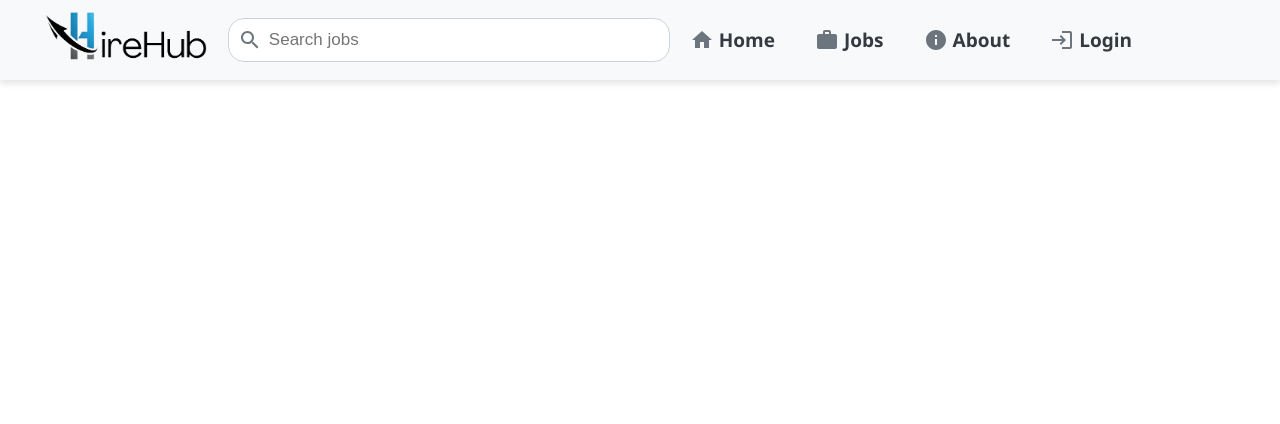
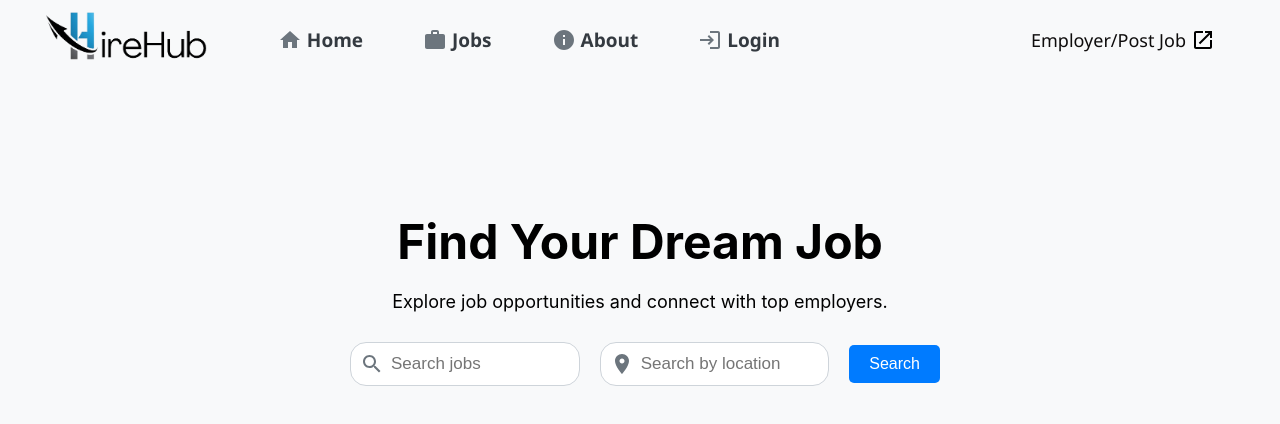
Before and after one commit to Yashgabani845/hiring-portal, a React (Create React App) app in the folder hiring-portal/: page / in a window 1280 px wide. Shown: the top 424 px of the page. Built offline with nearby package versions, Linux system fonts and the light colour scheme.

Commit message:
navbar changes added

```diff
--- a/hiring-portal/src/App.js
+++ b/hiring-portal/src/App.js
@@ -1,10 +1,11 @@
 import logo from './logo.svg';
 import './App.css';
 import Homepage from './Components/Homepage';
+import HeroSection from './Components/HeroSection';
 
 function App() {
   return (
-   <Homepage/>
+   <><Homepage /><HeroSection /></>
   );
 }
 
--- /dev/null
+++ b/hiring-portal/src/CSS/herosection.css
@@ -0,0 +1,84 @@
+.hero-section {
+    position: relative;
+    color: #000000;
+    text-align: center;
+    padding: 100px 20px;
+    background-color: #f8f9fa;
+  }
+
+  .hero-background img {
+    position: absolute;
+    top: 0;
+    left: 0;
+    width: 100%;
+    height: 100%;
+    object-fit: cover;
+    z-index: -1;
+  }
+
+  .hero-content {
+    max-width: 600px;
+    margin: auto;
+    position: relative;
+    z-index: 1;
+  }
+
+  .hero-content h1 {
+    font-size: 48px;
+    margin-bottom: 20px;
+  }
+
+  .hero-content p {
+    font-size: 18px;
+    margin-bottom: 30px;
+  }
+
+  .search-bar {
+    margin-top: 30px;
+    display: flex;
+    justify-content: center;
+    align-items: center;
+    position: relative;
+  }
+
+  .searchdiv {
+    display: flex;
+    align-items: center;
+    position: relative;
+    width: 300px; /* Adjust width as needed */
+    margin: 0 10px; /* Add margin for spacing between search inputs */
+  }
+
+  .search {
+    height: 40px;
+    width: 100%;
+    border-radius: 16px;
+    padding-left: 40px; /* Increase padding to make space for the icon */
+    font-size: 17px;
+    outline: none;
+    border: 1px solid #ced4da;
+    transition: all 0.3s ease;
+  }
+
+  .search:focus {
+    border-color: #80bdff;
+    box-shadow: 0 0 8px rgba(128, 189, 255, 0.5);
+  }
+
+  .search-icon,
+  .location-icon {
+    position: absolute;
+    left: 10px;
+    color: #6c757d;
+  }
+
+  .search-button {
+    padding: 10px 20px;
+    font-size: 16px;
+    background-color: #007bff;
+    color: #ffffff;
+    border: none;
+    border-radius: 5px;
+    cursor: pointer;
+    margin-left: 10px;
+  }
--- a/hiring-portal/src/CSS/navbar.css
+++ b/hiring-portal/src/CSS/navbar.css
@@ -23,42 +23,13 @@
     padding-bottom: 10px;
   }
 
-  .searchdiv {
-    display: flex;
-    align-items: center;
-    margin-left: auto;
-    margin-right: auto;
-    position: relative;
-    width: 37%;
-  }
 
-  .search {
-    height: 40px;
-    width: 100%;
-    border-radius: 16px;
-    padding-left: 40px;
-    font-size: 17px;
-    outline: none;
-    border: 1px solid #ced4da;
-    transition: all 0.3s ease;
-  }
-
-  .search:focus {
-    border-color: #80bdff;
-    box-shadow: 0 0 8px rgba(128, 189, 255, 0.5);
-  }
-
-  .search-icon {
-    position: absolute;
-    left: 10px;
-    color: #6c757d;
-  }
 
   .icons {
     display: flex;
     flex-direction: row;
     align-items: center;
-    margin-left: auto;
+    margin-left: 20px;
     margin-right: 10%;
   }
 
@@ -66,8 +37,8 @@
     display: flex;
     flex-direction: row;
     align-items: center;
-    margin-left: 20px;
-    margin-right: 20px;
+    margin-left: 30px;
+    margin-right: 30px;
     font-size: 19px;
     font-weight: 600;
     font-family: 'Segoe UI', Tahoma, Geneva, Verdana, sans-serif;
@@ -93,3 +64,33 @@
     display: inline;
     margin-left: 5px;
   }
+  .posting {
+    display: flex;
+    align-items: center;
+    margin-left: auto;
+    margin-right: 40px;
+    padding: 10px 20px;
+    font-size: 18px;
+    font-weight: 400;
+    font-family: 'Segoe UI', Tahoma, Geneva, Verdana, sans-serif;
+    color: #0e0c0c;
+    border-radius: 5px;
+    cursor: pointer;
+    transition: all 0.3s ease;
+  }
+  .posting span{
+    margin-right: 5px;
+  }
+
+  .posting-icon {
+    margin-right: 5px;
+    color: #000000;
+    transition: color 0.3s ease;
+  }
+
+
+  .posting:hover svg {
+    color: #007bff;
+    margin-left: 5px;
+
+  }
--- /dev/null
+++ b/hiring-portal/src/Components/HeroSection.jsx
@@ -0,0 +1,41 @@
+import React from "react";
+import "../CSS/herosection.css";
+import SearchIcon from "@mui/icons-material/Search";
+import LocationOnIcon from "@mui/icons-material/LocationOn";
+
+const HeroSection = () => {
+  return (
+    <div className="hero-section">
+      <div className="hero-content">
+        <h1>Find Your Dream Job</h1>
+        <p>Explore job opportunities and connect with top employers.</p>
+
+        <div className="search-bar">
+          <div className="searchdiv">
+            <SearchIcon className="search-icon" />
+            <input
+              type="text"
+              className="search"
+              placeholder="Search jobs"
+              name=""
+              id=""
+            />
+          </div>
+          <div className="searchdiv">
+            <LocationOnIcon className="location-icon" />
+            <input
+              type="text"
+              className="search"
+              placeholder="Search by location"
+              name=""
+              id=""
+            />
+          </div>
+          <button className="search-button">Search</button>
+        </div>
+      </div>
+    </div>
+  );
+};
+
+export default HeroSection;
--- a/hiring-portal/src/Components/Navbar.jsx
+++ b/hiring-portal/src/Components/Navbar.jsx
@@ -4,22 +4,12 @@ import HomeIcon from "@mui/icons-material/Home";
 import WorkIcon from "@mui/icons-material/Work";
 import InfoIcon from "@mui/icons-material/Info";
 import LoginIcon from "@mui/icons-material/Login";
-import SearchIcon from "@mui/icons-material/Search";
+import LaunchIcon from '@mui/icons-material/Launch';
 import logo from "../logo.png"
 const Navbar = () => {
   return (
     <div className="navbar">
       <div className="logo"><img className="logoimg" src={logo} alt="" /></div>
-      <div className="searchdiv">
-        <input
-          type="text"
-          className="search"
-          placeholder="Search jobs"
-          name=""
-          id=""
-        />
-        <SearchIcon className="search-icon" />
-      </div>
       <div className="icons">
         <div className="icon home">
           <HomeIcon />
@@ -38,6 +28,11 @@ const Navbar = () => {
           <span>Login</span>
         </div>
       </div>
+      <div className="posting">
+      <span>Employer/Post Job   </span>
+        <LaunchIcon className="posting-icon" />
+
+      </div>
     </div>
   );
 };
```
